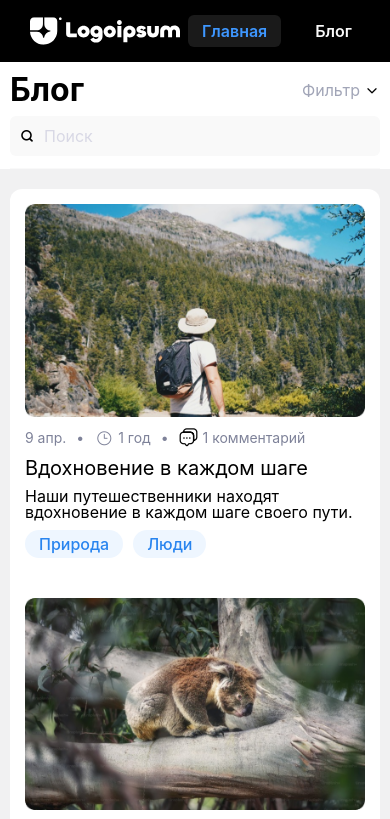
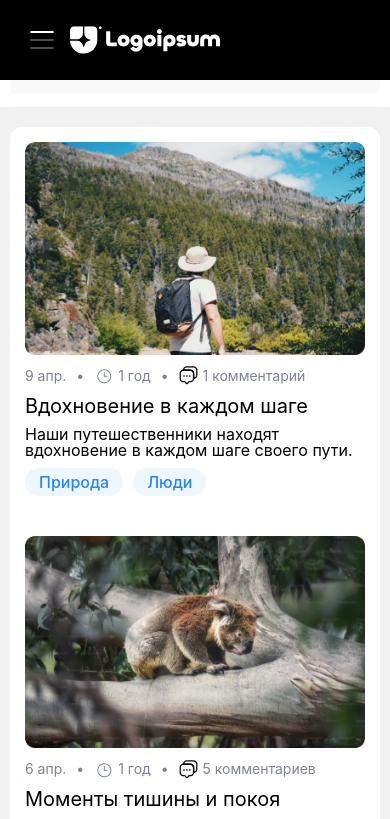
Before and after one commit to Janexxx1337/crypto_test, a Vue app: page / in a window 390 px wide. Shown: the top 819 px of the page. Built offline with nearby package versions, Linux system fonts and the light colour scheme.

Commit message:
Обновил шапку

```diff
--- a/src/components/Layout/Header/Header.vue
+++ b/src/components/Layout/Header/Header.vue
@@ -1,17 +1,21 @@
 <template>
-  <header class="header flex">
+  <header class="header w-full flex fixed left-0 top-0 z-20 h-20 lg:h-16 items-center" :class="{'border-b-2': showBurgerMenu}">
     <div class="container-wr">
-      <div class="group flex justify-between gap-2">
+      <div class="group flex gap-4 lg:justify-between lg:gap-2 items-center">
+        <BurgerBtn class="lg:hidden" v-model="showBurgerMenu" />
         <img
           src="@/assets/img/svg/logo.svg"
           alt="logo"
           class="logo cursor-pointer"
           @click="router.push('/')"
         >
-        <nav class="menu flex gap-5">
+        <nav
+          class="menu gap-x-5 gap-y-2 flex fixed left-0 top-20 h-full w-full p-4 bg-black flex-col -translate-x-full ease-in-out duration-500 transition-translate-x lg:flex lg:static lg:h-auto lg:p-0 lg:bg-none lg:w-auto lg:flex-row lg:translate-x-0"
+          :class="{'active': showBurgerMenu}"
+        >
           <a class="menu-item text-base/4 py-2 px-3.5 rounded-md cursor-pointer font-semibold"
            :class="{ 'active': isActive(item.link) }"
-           @click="router.push('/' + item.link)"
+           @click="pushAndCloseBurger(item.link)"
            v-for="item in menu" :key="item.key">{{ item.name }}</a>
         </nav>
       </div>
@@ -22,6 +26,7 @@
 <script setup>
 import { ref } from 'vue';
 import { useRouter, useRoute } from 'vue-router';
+import BurgerBtn from '@/components/Layout/Header/BurgerBtn.vue';
 
 const router = useRouter();
 const route = useRoute();
@@ -30,24 +35,31 @@ const menu = [
   { name: 'Главная', key: 'home', link: '' },
   { name: 'Блог', key: 'blog', link: 'blog' },
 ];
+const showBurgerMenu = ref(false);
 
 const isActive = (link) => {
   return route.path === `/${link}`;
 }
+
+const pushAndCloseBurger = (link) => {
+  router.push('/' + link);
+  showBurgerMenu.value = false
+};
 </script>
 
 <style lang="scss" scoped>
 .header {
-  width: 100%;
   padding: 0.9375rem 1.875rem;
   background-color: #000000;
-  height: 3.875rem;
 
   .group {
     width: 100%;
     max-width: 25.5625rem;
 
     .menu {
+      &.active {
+        transform: translateX(0);
+      }
       &-item {
         color: #F9F9F9;
         background: transparent;
```
